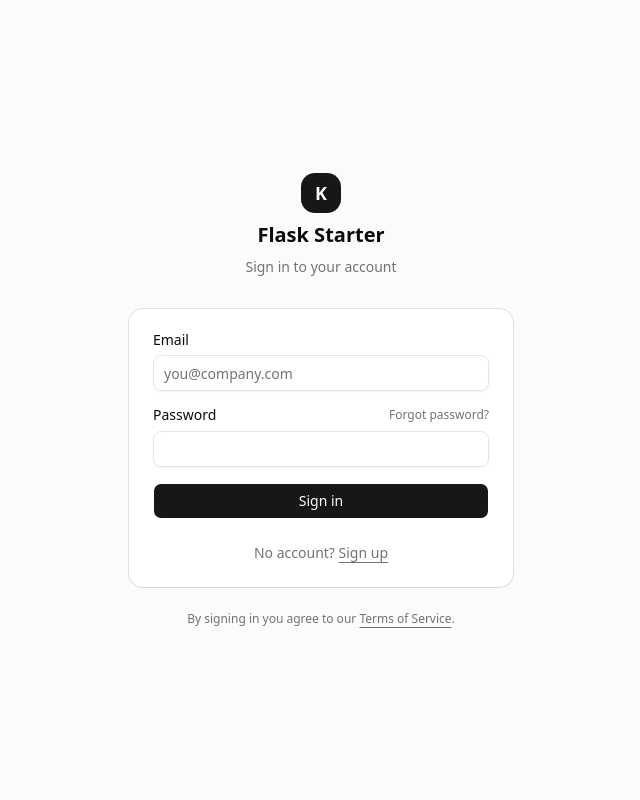
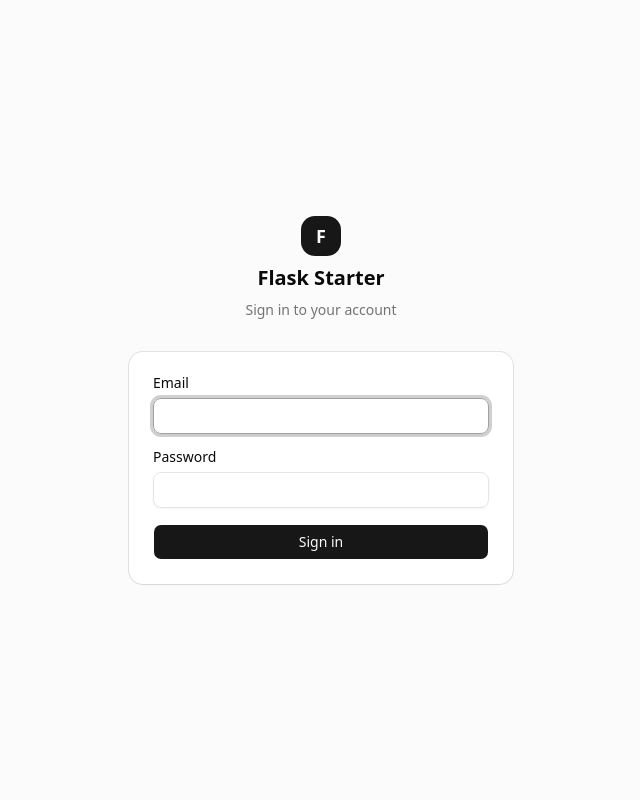
Before and after one commit to windseeker5/kdui, a Flask app: page /login in a window 1280 px wide. Shown: the whole page, without its empty margins (319-959 px from the left). Run offline with Flask 3, Linux system fonts and the light colour scheme; style sheets or scripts are compiled from the project's sources.

Commit message:
Improve reusable login block and touch accessibility

```diff
--- /dev/null
+++ b/app/static/css/kdui.css
@@ -0,0 +1,13 @@
+/* KDUI accessibility defaults for touch input. */
+@media (pointer: coarse) {
+  .input,
+  .btn:not([data-size^="icon"]) {
+    min-height: 44px;
+  }
+
+  [data-touch-target] {
+    display: inline-flex;
+    min-height: 44px;
+    align-items: center;
+  }
+}
--- a/app/templates/blocks/login_page.html
+++ b/app/templates/blocks/login_page.html
@@ -1,50 +1,89 @@
 {% extends "layouts/public.html" %}
+{% from "components/alert.html" import alert %}
 
-{% block title %}Login – Flask Starter{% endblock %}
+{% set page_title = login_page_title | default("Login") %}
+{% set brand_name = login_brand_name | default("Flask Starter") %}
+{% set brand_initial = login_brand_initial | default(brand_name[0]) %}
+{% set description = login_description | default("Sign in to your account") %}
+{% set submit_label = login_submit_label | default("Sign in") %}
+
+{% block title %}{{ page_title }} – {{ brand_name }}{% endblock %}
+
+{# Login uses only CSS; no Basecoat runtime is needed for this static form. #}
+{% block vendor_scripts %}{% endblock %}
 
 {% block public_body %}
-<div class="flex min-h-screen flex-col items-center justify-center bg-muted/40 px-4">
+<main class="flex min-h-screen flex-col items-center justify-center bg-muted/40 px-4 py-8">
   <div class="w-full max-w-sm">
+    <div class="mb-8 flex flex-col items-center gap-2 text-center">
+      {% if login_logo_url is defined and login_logo_url %}
+        <img src="{{ login_logo_url }}" alt="{{ brand_name }} logo" width="96" height="96" class="w-24 object-contain">
+      {% else %}
+        <div class="flex size-10 items-center justify-center rounded-xl bg-primary text-lg font-bold text-primary-foreground" aria-hidden="true">
+          {{ brand_initial }}
+        </div>
+      {% endif %}
+      <h1 class="text-xl font-semibold">{{ brand_name }}</h1>
+      <p class="text-sm text-muted-foreground">{{ description }}</p>
+    </div>
 
-    {# Logo / brand #}
-    <div class="mb-8 flex flex-col items-center gap-2 text-center">
-      <div class="flex size-10 items-center justify-center rounded-xl bg-primary text-primary-foreground font-bold text-lg">K</div>
-      <h1 class="text-xl font-semibold">Flask Starter</h1>
-      <p class="text-sm text-muted-foreground">Sign in to your account</p>
-    </div>
+    {% with messages = get_flashed_messages(with_categories=true) %}
+      {% if messages %}
+        <div class="mb-4 grid gap-3">
+          {% for category, message in messages %}
+            {{ alert(
+              message=message,
+              title=login_error_title | default("Unable to sign in") if category == "error" else None,
+              variant="destructive" if category == "error" else "default"
+            ) }}
+          {% endfor %}
+        </div>
+      {% endif %}
+    {% endwith %}
 
     <div class="card">
       <section>
-        <form method="post" action="{{ url_for('public.login') }}" class="grid gap-4">
+        <form method="post" autocomplete="on" class="grid gap-4">
+          {% if csrf_token is defined %}
+            <input type="hidden" name="csrf_token" value="{{ csrf_token() }}">
+          {% endif %}
+
           <div class="grid gap-2">
             <label class="label" for="email">Email</label>
-            <input class="input" type="email" id="email" name="email"
-                   placeholder="you@company.com" autocomplete="email" required />
+            <input class="input" type="email" id="email" name="email" inputmode="email" autocomplete="email" required autofocus>
           </div>
+
           <div class="grid gap-2">
             <div class="flex items-center justify-between">
               <label class="label" for="password">Password</label>
-              <a href="#" class="text-xs text-muted-foreground hover:underline underline-offset-4">Forgot password?</a>
+              {% if login_forgot_url is defined and login_forgot_url %}
+                <a href="{{ login_forgot_url }}" class="text-xs text-muted-foreground underline-offset-4 hover:underline" data-touch-target>
+                  {{ login_forgot_label | default("Forgot password?") }}
+                </a>
+              {% endif %}
             </div>
-            <input class="input" type="password" id="password" name="password"
-                   autocomplete="current-password" required />
+            <input class="input" type="password" id="password" name="password" autocomplete="current-password" required>
           </div>
-          <button type="submit" class="btn w-full">Sign in</button>
+
+          <button type="submit" class="btn w-full">{{ submit_label }}</button>
         </form>
       </section>
-      <footer class="justify-center">
-        <p class="text-sm text-muted-foreground">
-          No account?
-          <a href="#" class="underline underline-offset-4 hover:text-foreground">Sign up</a>
-        </p>
-      </footer>
+
+      {% if login_register_url is defined and login_register_url %}
+        <footer class="justify-center">
+          <p class="text-sm text-muted-foreground">
+            {{ login_register_prompt | default("No account?") }}
+            <a href="{{ login_register_url }}" class="underline underline-offset-4 hover:text-foreground" data-touch-target>
+              {{ login_register_label | default("Sign up") }}
+            </a>
+          </p>
+        </footer>
+      {% endif %}
     </div>
 
-    <p class="mt-6 text-center text-xs text-muted-foreground">
-      By signing in you agree to our
-      <a href="#" class="underline underline-offset-4 hover:text-foreground">Terms of Service</a>.
-    </p>
-
+    {% if login_footer_html is defined and login_footer_html %}
+      <div class="mt-6 text-center text-xs text-muted-foreground">{{ login_footer_html | safe }}</div>
+    {% endif %}
   </div>
-</div>
+</main>
 {% endblock %}
--- a/app/templates/gallery/blocks.html
+++ b/app/templates/gallery/blocks.html
@@ -53,11 +53,11 @@
   },
   {
     "name": "Login Page",
-    "description": "Centered login card on a muted background. Branding slot, email + password, footer link.",
+    "description": "Configurable login card with optional logo, CSRF, flash errors, password recovery, registration, and footer content. Loads no vendor JavaScript.",
     "url": url_for("public.login"),
     "file": "blocks/login_page.html",
     "extends": "layouts/public.html",
-    "vars": "none (static demo)"
+    "vars": "login_brand_name, login_brand_initial, login_logo_url, login_description, login_submit_label, login_forgot_url, login_register_url, login_footer_html (all optional)"
   },
   {
     "name": "Landing Page",
--- a/app/templates/layouts/base.html
+++ b/app/templates/layouts/base.html
@@ -18,14 +18,17 @@
   </script>
 
   <link rel="stylesheet" href="{{ url_for('static', filename='css/output.css') }}" />
+  <link rel="stylesheet" href="{{ url_for('static', filename='css/kdui.css') }}" />
   {% block head %}{% endblock %}
 </head>
 <body class="bg-background text-foreground min-h-screen">
   {% block body %}{% endblock %}
 
-  <script src="{{ url_for('static', filename='js/vendor/basecoat.all.min.js') }}" defer></script>
-  <script src="{{ url_for('static', filename='js/components/file_upload.js') }}" defer></script>
-  <script src="{{ url_for('static', filename='js/app.js') }}" defer></script>
+  {% block vendor_scripts %}
+    <script src="{{ url_for('static', filename='js/vendor/basecoat.all.min.js') }}" defer></script>
+    <script src="{{ url_for('static', filename='js/components/file_upload.js') }}" defer></script>
+    <script src="{{ url_for('static', filename='js/app.js') }}" defer></script>
+  {% endblock %}
   {% block scripts %}{% endblock %}
 </body>
 </html>
```
